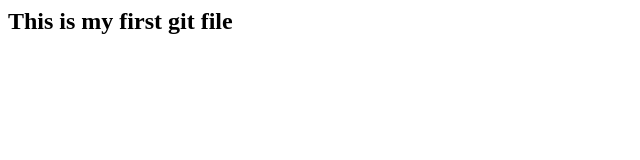
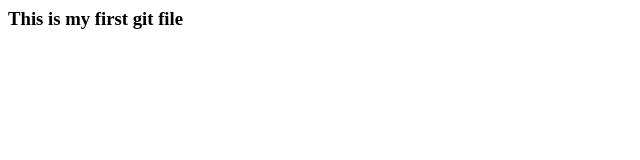
Before and after one commit to DarshanVora99/E-Commerce-Website, a plain HTML site: page demo.html in a window 1280 px wide. Shown: the whole page, without its empty margins (0-640 px from the left). Drawn offline with Linux system fonts and the light colour scheme.

Commit message:
Changed h2 to h3

```diff
--- a/demo.html
+++ b/demo.html
@@ -1,7 +1,7 @@
 <html>
     <body>
-        <h2>This is my first git file
+        <h3>This is my first git file
 
-        </h2>
+        </h3>
     </body>
 </html>
```
